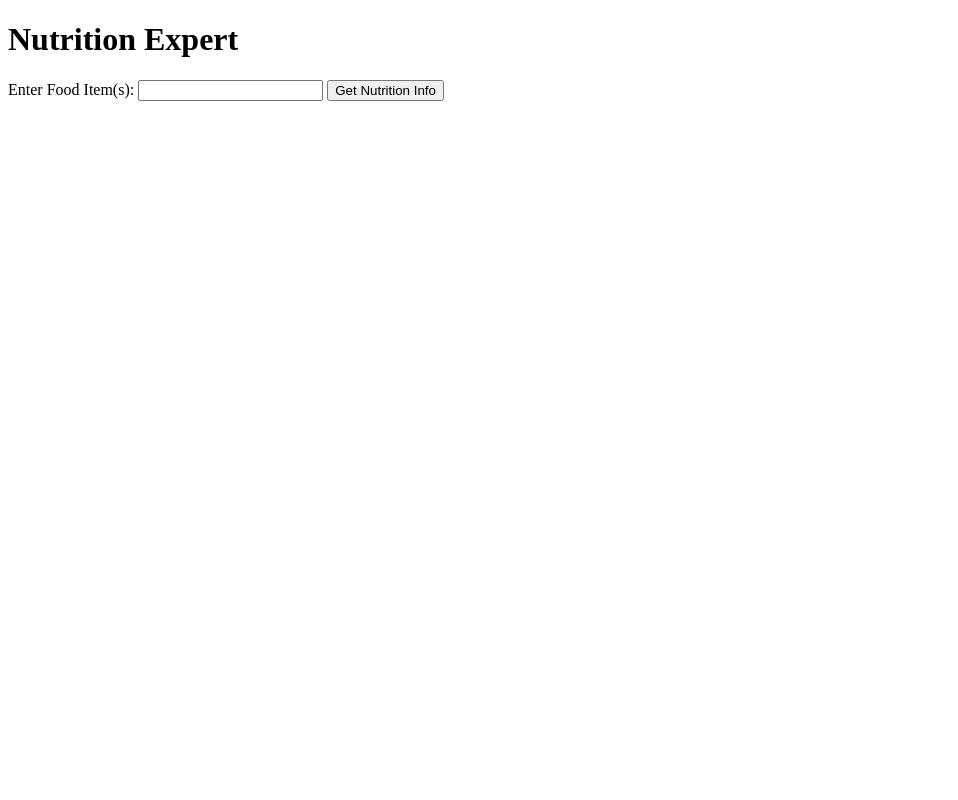
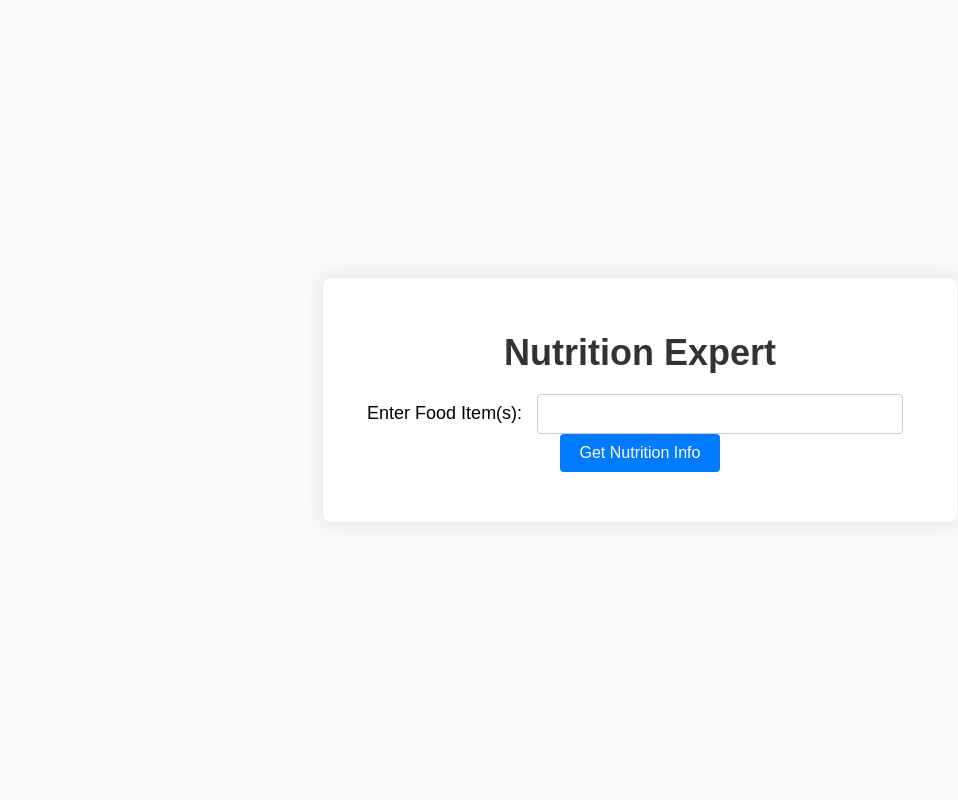
Before and after one commit to snehad88/N, a Flask app: page / in a window 1280 px wide. Shown: the whole page, without its empty margins (0-958 px from the left). Run offline with Flask 3, Linux system fonts and the light colour scheme.

Commit message:
Update index.html

```diff
--- a/templates/index.html
+++ b/templates/index.html
@@ -4,8 +4,93 @@
     <meta charset="UTF-8">
     <meta name="viewport" content="width=device-width, initial-scale=1.0">
     <title>Nutrition Expert</title>
+    <style>
+        /* CSS for centering and styling */
+        body, html {
+            height: 100%;
+            margin: 0;
+            display: flex;
+            justify-content: center;
+            align-items: center;
+            background-color: #f8f9fa;
+            font-family: Arial, sans-serif;
+            text-align: center;
+        }
+
+        .container {
+            text-align: center;
+            background-color: #ffffff;
+            padding: 30px;
+            border-radius: 8px;
+            box-shadow: 0px 0px 20px rgba(0, 0, 0, 0.1);
+            max-width: 600px;
+            width: 100%;
+        }
+
+        h1 {
+            font-size: 36px;
+            margin-bottom: 20px;
+            color: #333333;
+        }
+
+        form {
+            margin-bottom: 20px;
+        }
+
+        label {
+            font-size: 18px;
+            margin-right: 10px;
+        }
+
+        input[type="text"] {
+            padding: 10px;
+            font-size: 16px;
+            border: 1px solid #cccccc;
+            border-radius: 4px;
+            width: 60%;
+            margin-right: 10px;
+        }
+
+        button {
+            padding: 10px 20px;
+            background-color: #007bff;
+            color: white;
+            border: none;
+            border-radius: 4px;
+            cursor: pointer;
+            font-size: 16px;
+        }
+
+        button:hover {
+            background-color: #0056b3;
+        }
+
+        h2 {
+            font-size: 28px;
+            margin-top: 30px;
+            color: #333333;
+        }
+
+        ul {
+            list-style-type: none;
+            padding: 0;
+        }
+
+        li {
+            margin-bottom: 20px;
+            font-size: 18px;
+            text-align: left;
+            line-height: 1.5;
+        }
+
+        p {
+            color: red;
+            font-size: 18px;
+        }
+    </style>
 </head>
 <body>
+    <div class="container">
         <h1>Nutrition Expert</h1>
         <form method="post" action="/">
             <label for="food_item">Enter Food Item(s):</label>
@@ -31,5 +116,6 @@
         {% elif error %}
             <p>{{ error }}</p>
         {% endif %}
+    </div>
 </body>
 </html>
```
Lines whose indentation alone changed are shown as unchanged.
